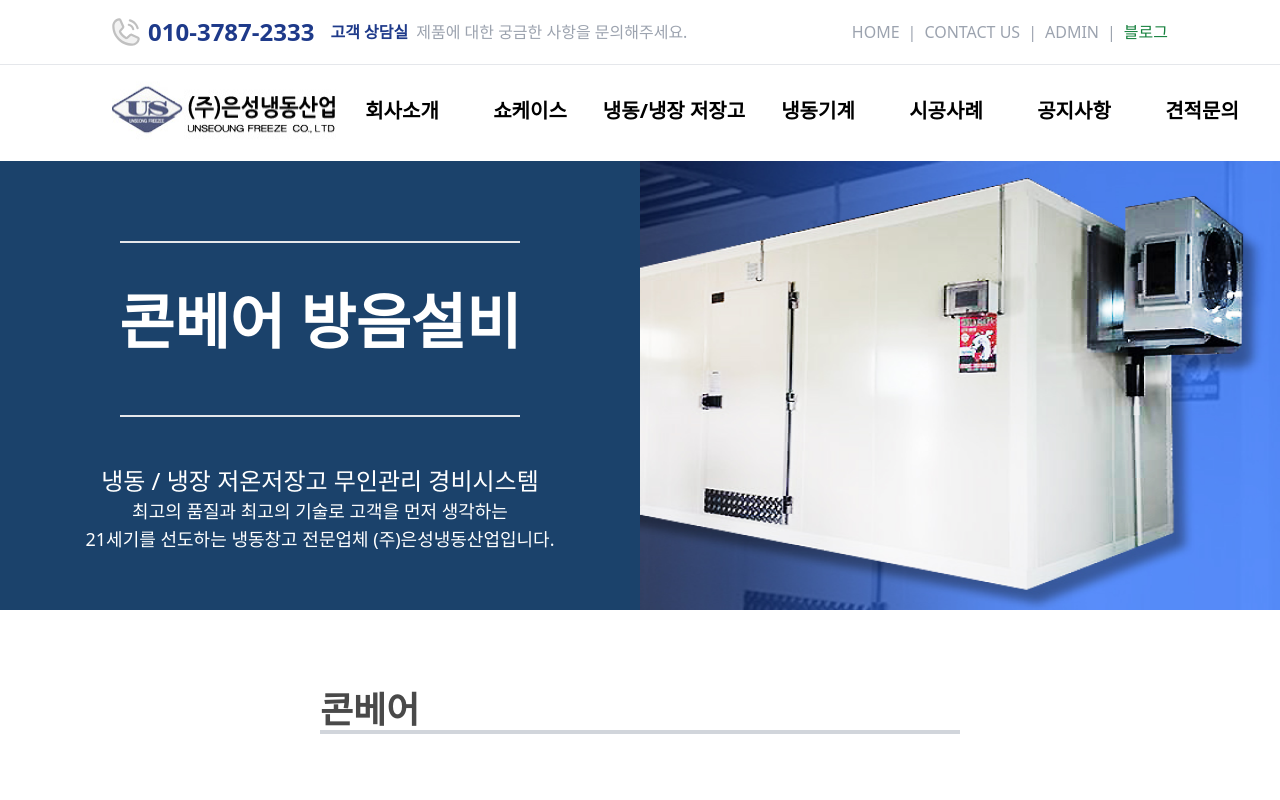
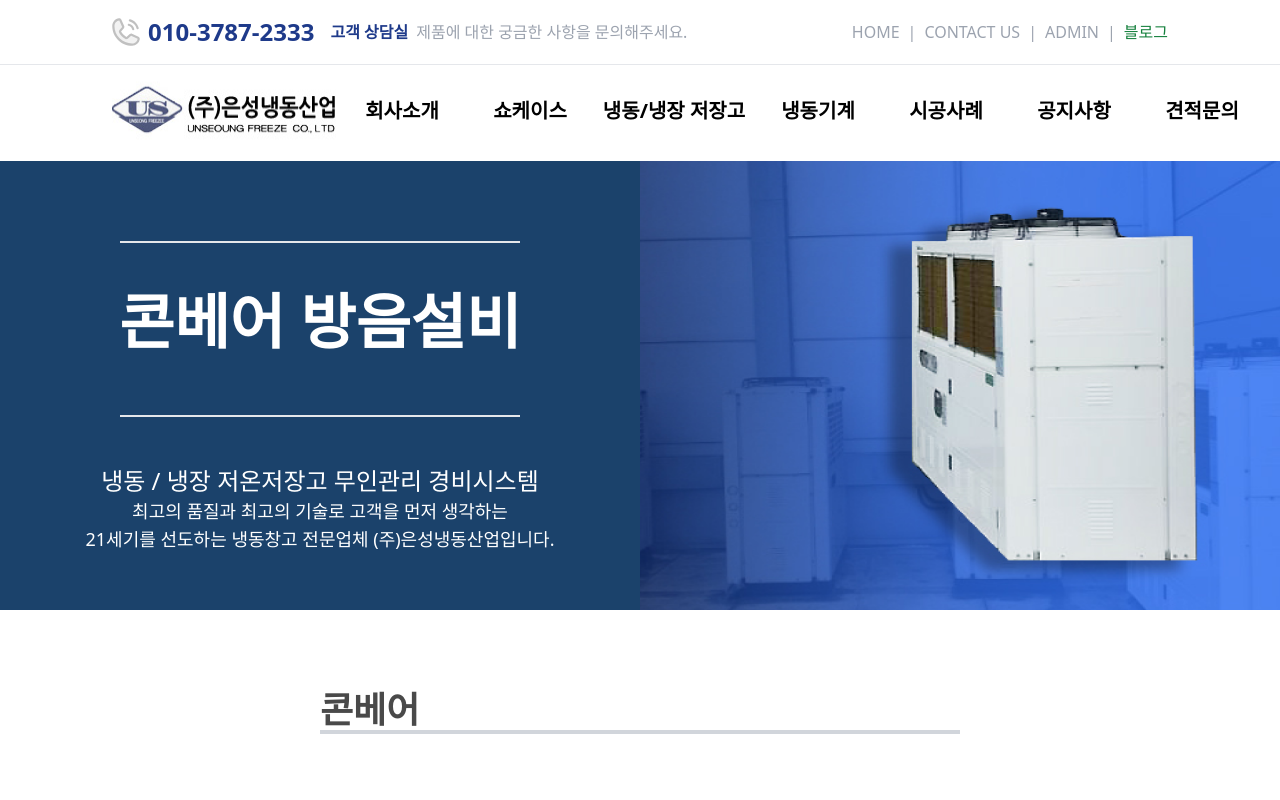
Before and after one commit to OCO-Labs/eunseong, a Nuxt app: page /conveyor in a window 1280 px wide. Shown: the top 800 px of the page. Built offline with nearby package versions, Linux system fonts and the light colour scheme.

Commit message:
fix: Banner 이미지 수정

```diff
--- a/pages/conveyor.vue
+++ b/pages/conveyor.vue
@@ -8,7 +8,7 @@ export default {
   <header>
     <div class="relative overflow-hidden mb-20">
       <img
-        src="@/assets/refrigerator/refrigerator.png"
+        src="@/assets/part/Banner.png"
         alt="이미지"
         class="w-full h-[449px]"
       >
--- a/pages/freezer.vue
+++ b/pages/freezer.vue
@@ -8,7 +8,7 @@ export default {
   <header>
     <div class="relative overflow-hidden mb-20">
       <img
-        src="@/assets/refrigerator/refrigerator.png"
+        src="@/assets/part/Banner.png"
         alt="이미지"
         class="w-full h-[449px]"
       >
--- a/pages/recorder.vue
+++ b/pages/recorder.vue
@@ -8,7 +8,7 @@ export default {
   <header>
     <div class="relative overflow-hidden mb-20">
       <img
-        src="@/assets/refrigerator/refrigerator.png"
+        src="@/assets/part/Banner.png"
         alt="이미지"
         class="w-full h-[449px]"
       >
```
Also changed, not shown: assets/part/Banner.png (added).
